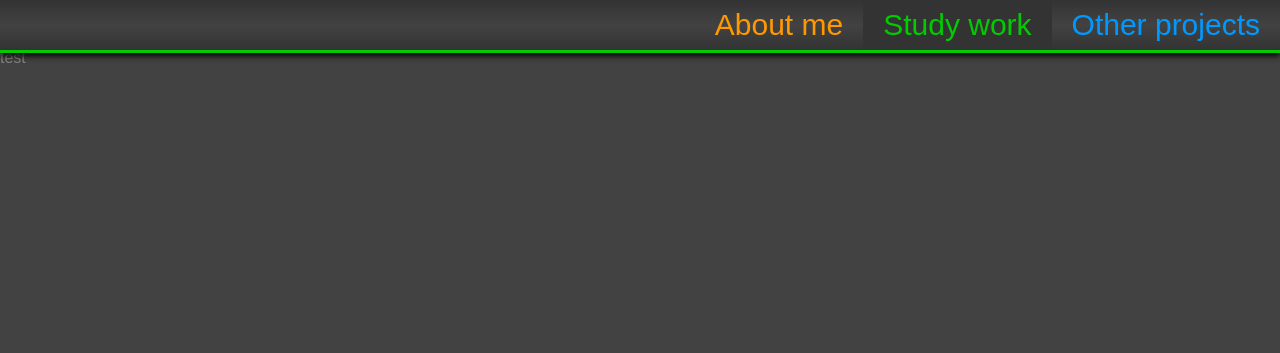
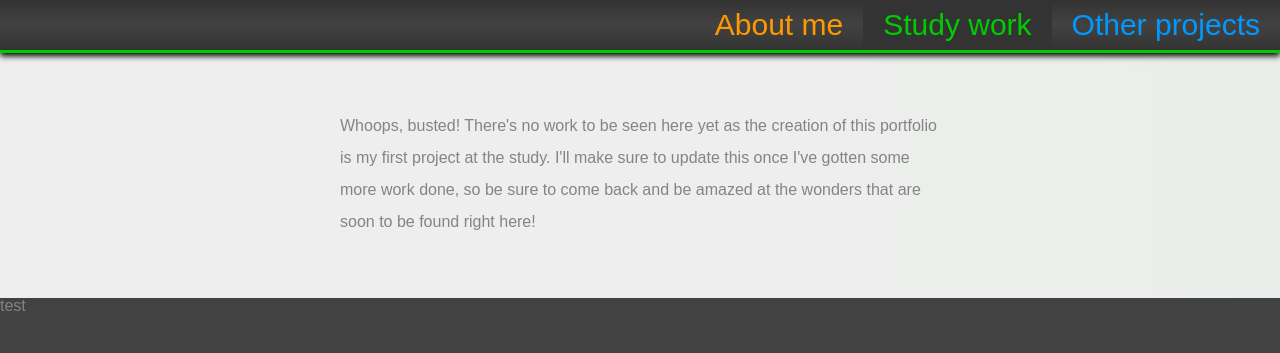
Before and after one commit to simgortz/portfolioGit, a PHP site: page /index.php?page=studywork in a window 1280 px wide. Shown: the top 353 px of the page. Run offline with PHP 8.4, Linux system fonts and the light colour scheme; some web fonts are replaced.

Commit message:
small tweaks
GitHub is trying to overwrite my working files with the master files, gotta sort this out

```diff
--- a/style/stylesheet.css
+++ b/style/stylesheet.css
@@ -25,7 +25,7 @@ body{
     --custom-text-shadow: 0px 3px 3px #000;
 }
 
-h1, p{
+#aboutMeBackground h1,#aboutMeBackground p{
     color: #eeeeee;
     text-shadow: var(--custom-text-shadow);
     font-size: 20px;
@@ -87,6 +87,9 @@ p{
 
 #content{
     margin-top:50px;
+}
+
+#aboutMeBackground{
     background: url(../media/imgs/desk.jpg) no-repeat top center fixed;
     background-size: cover;
 }
@@ -117,6 +120,16 @@ p{
     text-align: justify;
 }
 
+.customWhiteBackground{
+    background: linear-gradient(90deg, #edeeed, #eeeeee, #eaeeea);
+}
+
+#studyWorkText{
+    max-width: 600px;
+    margin: auto;
+    padding: 60px 10px;
+}
+
 @media screen and (max-width: 840px){
     #aboutMe{
         flex-direction: column-reverse;
--- a/subpages/studywork.php
+++ b/subpages/studywork.php
@@ -0,0 +1,7 @@
+<div>
+    <div class="customWhiteBackground">
+        <p id="studyWorkText">
+            Whoops, busted! There's no work to be seen here yet as the creation of this portfolio is my first project at the study. I'll make sure to update this once I've gotten some more work done, so be sure to come back and be amazed at the wonders that are soon to be found right here!
+        </p>
+    </div>
+</div>
```
Also changed, not shown: subpages/aboutme.php (+7 -5 lines).
